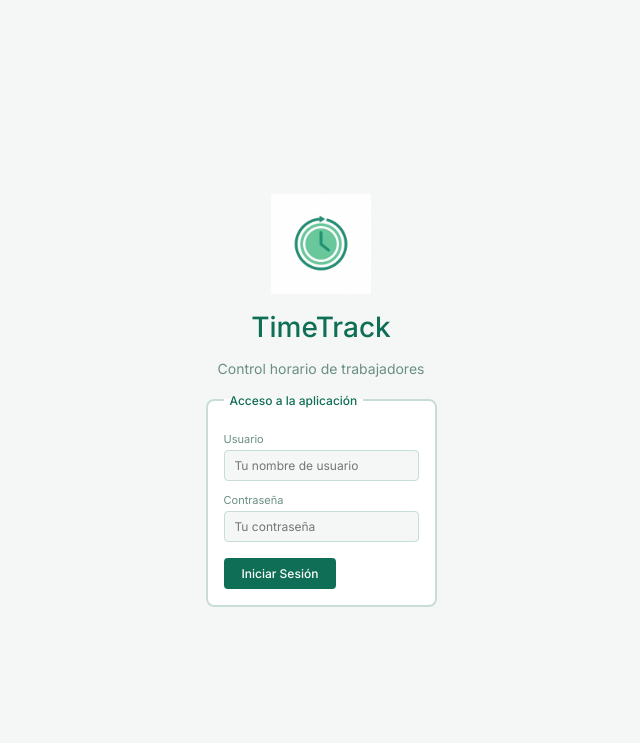
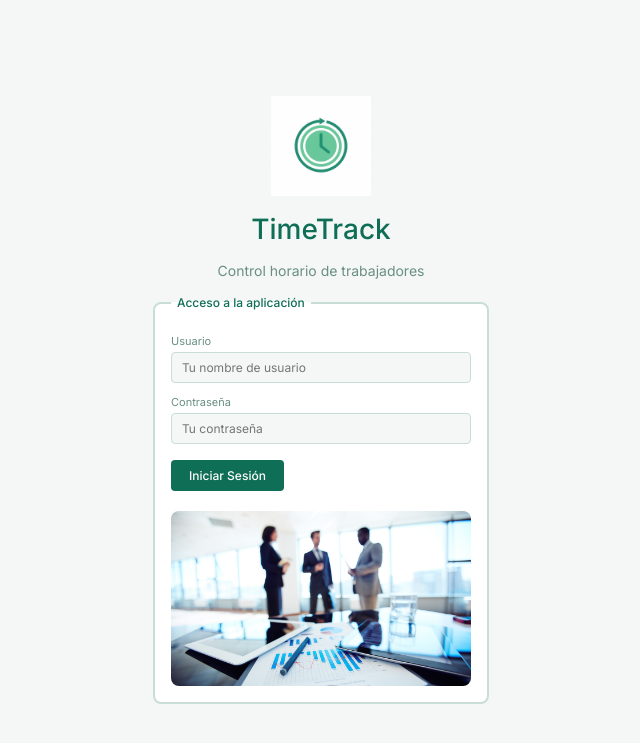
Before and after one commit to PedroPerezDev/timeTrack, a PHP site: page / in a window 1280 px wide. Shown: the top 743 px of the page, without its empty margins (319-959 px from the left). Run offline with PHP 8.4, Linux system fonts and the light colour scheme; some libraries are stand-ins or nearby versions.

Commit message:
creado el slide en el index

```diff
--- a/css/style.css
+++ b/css/style.css
@@ -492,3 +492,30 @@ header nav a:hover {
     background-color: var(--color-acento);
     border-color:     var(--color-acento);
 }
+
+
+/* ------------------------------------------------
+   SLIDESHOW
+   ------------------------------------------------ */
+#slideshow {
+    width:         300px;
+    height:        175px;
+    position:      relative;
+    overflow:      hidden;
+    border-radius: var(--radio-mediano);
+    margin:        16px auto 0 auto;   /* auto a los lados para centrar */
+}
+
+#slideshow .slide {
+    width:      300px;
+    height:     175px;
+    object-fit: cover;
+    position:   absolute;
+    top:        0;
+    left:       0;
+    display:    none;
+}
+
+#slideshow .slide:first-child {
+    display: block;
+}
--- a/index.php
+++ b/index.php
@@ -102,10 +102,28 @@ if (isset($_SESSION['user'])) {
             <input type="password" name="password" placeholder="Tu contraseña">
 
             <input type="submit" name="login" value="Iniciar Sesión">
+
+
+<!-- Slideshow de imágenes debajo del formulario -->
+    <!-- imágenes están ocultas con display:none -->
+    <!-- menos la primera que se muestra al cargar -->
+    <div id="slideshow">
+        <img src="/timetrack/img/slide1.jpg" class="slide" alt="Slide 1">
+        <img src="/timetrack/img/slide2.jpg" class="slide" alt="Slide 2">
+        <img src="/timetrack/img/slide3.jpg" class="slide" alt="Slide 3">
+    </div>
+
+
         </fieldset>
     </form>
 
 </div>
 
+
+</div>
+
+<!-- Llamamos a jQuery desde CDN  -->
+<script src="https://ajax.googleapis.com/ajax/libs/jquery/3.2.1/jquery.min.js"></script>
+<script src="/timetrack/js/main.js"></script>
 </body>
 </html>
--- a/js/main.js
+++ b/js/main.js
@@ -45,3 +45,41 @@ actualizarReloj();
 
 // Repetimos cada 1000 milisegundos (1 segundo)
 setInterval(actualizarReloj, 1000);
+
+
+
+//-----------------------------------------------------|
+//------------------ SLIDESHOW ----------------------- |
+//-----------------------------------------------------|
+
+/*
+ * Slideshow de imágenes en la pantalla de login
+ * Usa fadeIn y fadeOut de jQuery
+ * Cambia de imagen cada 3000 milisegundos (3 segundos)
+ */
+$(document).ready(function() {
+
+    // Guardo todas las imágenes del slideshow en una variable
+    var slides      = $("#slideshow .slide");
+    var totalSlides = slides.length;   // número total de imágenes
+    var actual      = 0;               // índice de la imagen actual
+
+    // Repito la función cada 2000 milisegundos (2 segundos)
+    setInterval(function() {
+
+        // Calculo cuál es la siguiente imagen
+        // si llegamos a la última volvemos a la primera
+        var siguiente = (actual + 1) % totalSlides;
+
+        // Oculto la imagen actual con fadeOut
+        // y dentro del callback muestro la siguiente con fadeIn
+        $(slides[actual]).fadeOut("slow", function() {
+            $(slides[siguiente]).fadeIn("slow");
+        });
+
+        // Actualizo el índice de la imagen actual
+        actual = siguiente;
+
+    }, 3000);
+
+});
```
Also changed, not shown: img/slide1.jpg (added), img/slide2.jpg (added), img/slide3.jpg (added).
